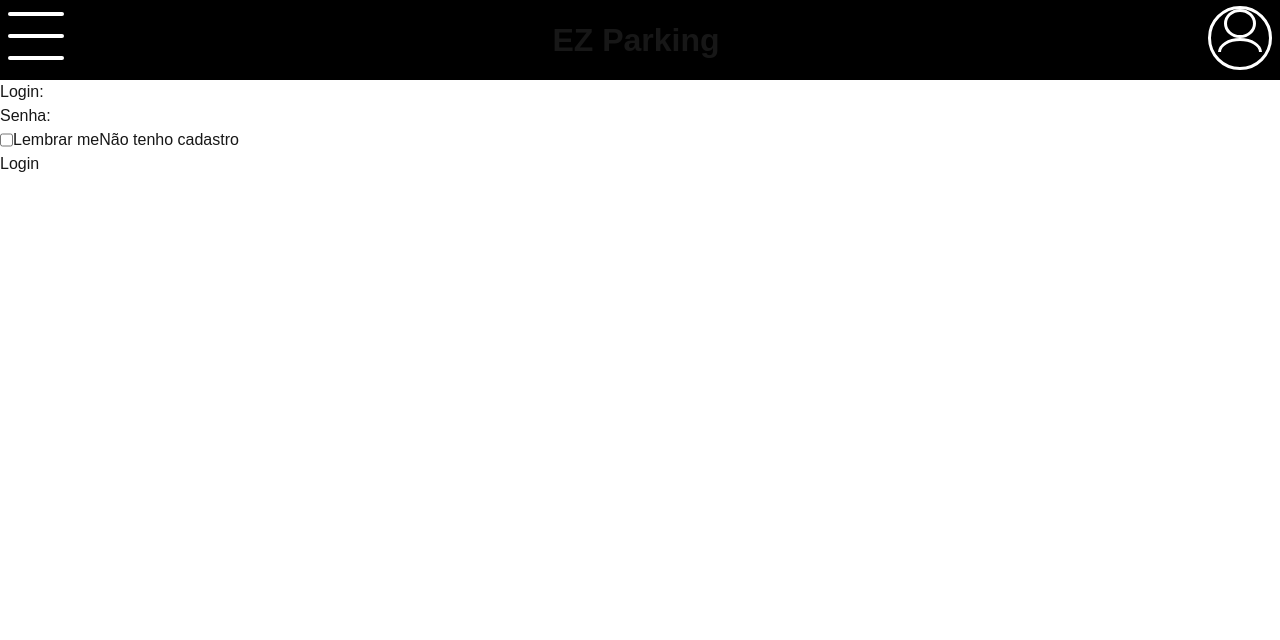
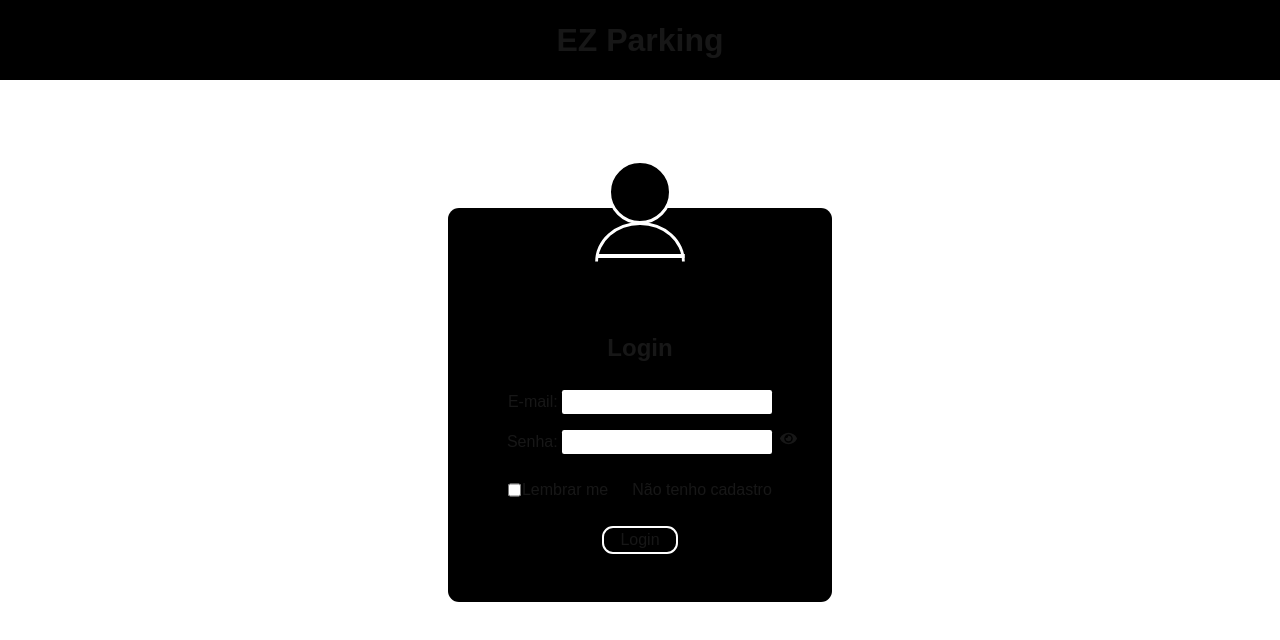
Before and after one commit to RafaelOtavioTenorio/EzParking, a Next.js app: page / in a window 1280 px wide. Shown: the top 640 px of the page. Built offline with nearby package versions, Linux system fonts and the light colour scheme.

Commit message:
Login Screen CSS

```diff
--- a/app/components/Body.tsx
+++ b/app/components/Body.tsx
@@ -21,9 +21,11 @@ const Body = () => {
         }
       }, []);
 
+
+
   return (
     <>
-    <Header onValueChange={handleProfileReq}  />
+    <Header userLogado={userLogado} onValueChange={handleProfileReq}  />
     { userLogado && <CurrentReg />}
     { userLogado && <SearchBar />}
     { userLogado && <Favorites />}
--- a/app/components/Header.tsx
+++ b/app/components/Header.tsx
@@ -5,11 +5,11 @@ import { useState , FC } from 'react';
 
 interface HeaderProps {
   onValueChange: (value: boolean) => void;
+  userLogado: boolean;
 }
 
-const Header: FC<HeaderProps> = ({ onValueChange }) => {
+const Header: FC<HeaderProps> = ({ onValueChange, userLogado }) => {
     const [isOpen, setIsOpen] = useState(false);
-    const [userLogado, setUserLogado] = useState(false);
 
     const toggleMenu = () => {
       setIsOpen(!isOpen);
@@ -26,18 +26,18 @@ const Header: FC<HeaderProps> = ({ onValueChange }) => {
   return (
 
     <div className={styles.headerMain}>
-      <div className={`${styles.menuImg} ${isOpen ? styles.open : ''}`} onClick={toggleMenu}>
+      { userLogado && <div className={`${styles.menuImg} ${isOpen ? styles.open : ''}`} onClick={toggleMenu}>
         <span className={styles.line} />
         <span className={styles.line} />
         <span className={styles.line} />
-      </div>
+      </div>}
       <div className={styles.wrapper}>
         <h1 className={styles.title}>EZ Parking</h1>
       </div>
-      <div className={styles.profileImg} onClick={handleProfileRequest}>
+      { userLogado && <div className={styles.profileImg} onClick={handleProfileRequest}>
         <span className={styles.elem}></span>
         <span className={styles.elem}></span>
-      </div>
+      </div>}
 
     </div>
   )
--- a/app/components/Login.tsx
+++ b/app/components/Login.tsx
@@ -2,6 +2,7 @@
 import React from 'react'
 import styles from "./Styles.module.css"
 import { useState } from 'react';
+import { FaEye, FaEyeSlash} from 'react-icons/fa';
 
 interface LoginProps {
     onLoginSuccess: () => void;
@@ -10,6 +11,11 @@ interface LoginProps {
 const Login: React.FC<LoginProps> = ({onLoginSuccess}) => {
     const[login, setLogin] = useState('');
     const[senha, setSenha] = useState('');
+    const[mostrarSenha, setMostrarSenha] = useState(false);
+
+    const togglePasswordVisibility = () => {
+        setMostrarSenha(!mostrarSenha);
+    }
 
     const handleLogin = (event: React.MouseEvent<HTMLButtonElement>) => {
         event.preventDefault();
@@ -35,15 +41,28 @@ const Login: React.FC<LoginProps> = ({onLoginSuccess}) => {
     }
 
   return (
-    <form action="">
-        <h1>Login: <input type="text" className={styles.loginInput} value={login} onChange={(e) => setLogin(e.target.value)} /></h1>
-        <h1>Senha: <input type="text" className={styles.senhaInput} value={senha} onChange={(e) => setSenha(e.target.value)} /></h1>
+    <form action="" className={styles.loginForm}>
+        <div className={styles.loginFormIcon} />
+        <div className={styles.loginFormIcon2}>
+            <div className={styles.loginFormIcon3} />
+        </div>
+
+            <h1 className={styles.loginFormTitle}>Login</h1>
+        <div className={styles.loginField}>
+            <h1>E-mail: <input type="text" className={styles.loginInput} value={login} onChange={(e) => setLogin(e.target.value)} /></h1>
+        </div>
+        <div className={styles.senhaField}>
+            <h1>Senha: <input type={mostrarSenha ? "text" : "password"} className={styles.senhaInput} value={senha} onChange={(e) => setSenha(e.target.value)} />
+                <button type='button' onClick={togglePasswordVisibility} className={styles.togglePasswordVisibilityButton}>{mostrarSenha ? <FaEyeSlash/> : <FaEye /> }</button>
+            </h1>
+        </div>
+
         <div className={styles.wrapperLogin}>
-            <input type="checkbox" name="Lembrar me" id="" />
+            <input type="checkbox" name="Lembrar me" id="" className={styles.lembrarMarcador} />
             <h1>Lembrar me</h1>
-            <button>Não tenho cadastro</button>
+            <button className={styles.semCadastroButton}>Não tenho cadastro</button>
         </div>
-        <button onClick={handleLogin}>Login</button>
+        <button onClick={handleLogin} className={styles.loginButton}>Login</button>
     </form>
   )
 }
--- a/app/components/Styles.module.css
+++ b/app/components/Styles.module.css
@@ -10,13 +10,106 @@
 
 .wrapperLogin{
     display: flex;
+    align-self: center;
+    margin-top: 1vh;
+}
+
+.loginForm{
+    border-radius: 1cap;
+    justify-self: center;
+    background-color: black;
+    width: 80%;
+    display: flex;
+    flex-direction: column;
+    margin-top: 30%;
+}
+
+.loginFormTitle{
+    margin-top: 0.1vh;
+    align-self: center;
+    font-size: x-large;
+    font-weight: bold;
+}
+
+.loginFormIcon{
+    width: 4rem;
+    height: 4rem;
+    border: 3px solid white;
+    background-color: black;
+    border-radius: 50%;
+    display: flex;
+    flex-direction: column;
+    align-self: center;
+    margin-top: -6vh;
+    transition: all 0.3s ease;
+}
+
+.loginFormIcon2{
+    margin-top: -0.3vh;
+    border-radius: 50%;
+    width: 5.6rem;
+    height: 5rem;
+    border: 3px solid white;
+    background-color: black;
+    clip-path: inset(0 0 50% 0);
+    align-self: center;
+}
+
+.loginFormIcon3{
+    width: 5.6rem;
+    border: 2px solid white;
+    background-color: black;
+    align-self: center;
+    margin-top: 3.7vh;
+}
+
+.loginField{
+    justify-self: center;
+    align-self: center;
+    margin-top: 3vh;
+}
+
+.senhaField{
+    justify-self: center;
+    align-self: center;
+    margin-top: 1vh;
+    padding-left: 3vh;
+}
+
+.togglePasswordVisibilityButton{
+    padding-left: 1vh;
+    background-color: transparent;
+    border: none;
+    font-size: 17px;
+}
+
+.lembrarMarcador{
+    margin-right: 0.1vh;
+    border: 1px solid white;
+}
+
+.semCadastroButton{
+    margin-left: 3vh;
+}
+
+.loginButton{
+    align-self: center;
+    border: 2px solid white;
+    border-radius: 1cap;
+    width: 20%;
+    margin-top: 2vh;
+    margin-bottom: 2vh;
 }
 
 .loginInput{
     color: black;
+    padding-left: 3px;
+    border-radius: 0.2cap;
 }
 .senhaInput{
     color: black;
+    padding-left: 3px;
+    border-radius: 0.2cap;
 }
 
 .title{
@@ -280,4 +373,31 @@
     .profileImg{
         margin-top: 0.7vh;
     }
+    .loginForm{
+        width: 30%;
+        display: flex;
+        flex-direction: column;
+        margin-top: 10%;
+    }
+    .loginButton{
+        margin-top: 3vh;
+        margin-bottom: 6vh;
+    }
+    .loginFormTitle{
+        margin-top: 3.5vh;
+    }
+    .loginField{
+        margin-top: 3vh;
+    }
+    .senhaField{
+        margin-top: 2vh;
+    }
+    .wrapperLogin{
+        margin-top: 3vh;
+    }
 }
+@media screen and (min-aspect-ratio: 2.15/1) {
+    .loginFormIcon3{
+        margin-top: 4.6vh;
+    }
+}
```
Also changed, not shown: package.json (+6 -5 lines), 1 other file (tests, documents, lock files or other folders).
